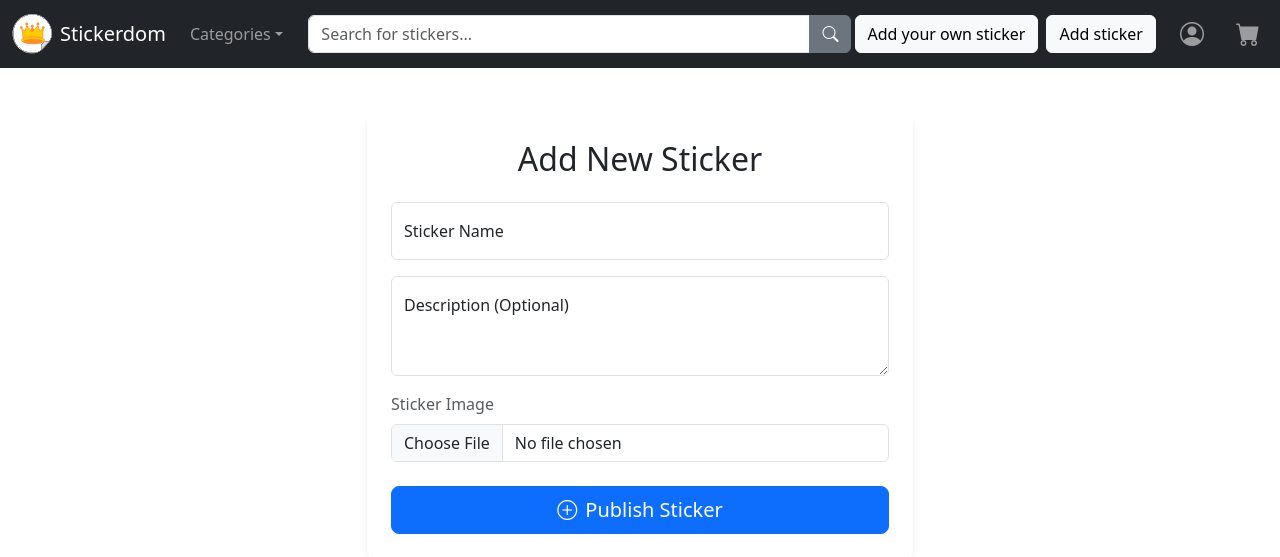
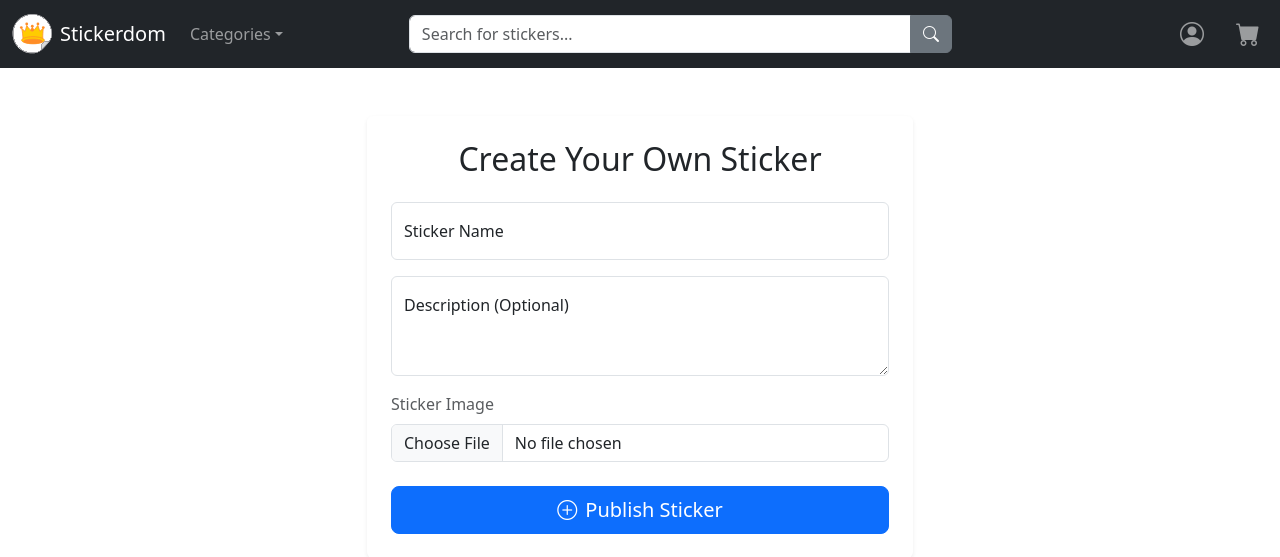
Before and after one commit to kvlvskyyy/slaptop, a Flask app: page /add_sticker_user in a window 1280 px wide. Shown: the top 557 px of the page. Run offline with Flask 3, Linux system fonts and the light colour scheme.

Commit message:
Different buttons appear for user and admin

```diff
--- a/app.py
+++ b/app.py
@@ -57,6 +57,13 @@ class OrderItem(db.Model):
     price_at_time = db.Column(db.Float, nullable=True)
     sticker_id = db.Column(db.Integer, db.ForeignKey('sticker.id'), nullable=False)
     order_id = db.Column(db.Integer, db.ForeignKey('order.id'), nullable=False)
+
+@app.context_processor
+def inject_user():
+    user = None
+    if 'user_id' in session:
+        user = User.query.get(session['user_id'])
+    return dict(user=user)
 
 def login_required(f):
     @wraps(f)
@@ -147,9 +154,10 @@ def update_quantity(item_id):
 
     db.session.commit()
     return redirect(url_for('cart'))
+#END OF NEW CODE FOR CART FUNCTIONALITY
 
 
-#END OF NEW CODE FOR CART FUNCTIONALITY
+
 @app.route('/')
 def index():
     query = request.form.get('search', '')
--- a/templates/add_sticker.html
+++ b/templates/add_sticker.html
@@ -11,7 +11,7 @@
                 <div class="card-body p-4">
     <form method="POST" enctype="multipart/form-data">
 
-        <h2 class="card-title text-center mb-4">Add New Sticker</h2>
+        <h2 class="card-title text-center mb-4">Add New Sticker (Admin)</h2>
 
                     <div class="form-floating mb-3">
                         <input type="text" class="form-control" id="nameInput" name="name" placeholder="Sticker Name" required>
--- a/templates/add_sticker_user.html
+++ b/templates/add_sticker_user.html
@@ -11,7 +11,7 @@
                 <div class="card-body p-4">
     <form method="POST" enctype="multipart/form-data">
 
-        <h2 class="card-title text-center mb-4">Add New Sticker</h2>
+        <h2 class="card-title text-center mb-4">Create Your Own Sticker</h2>
 
                     <div class="form-floating mb-3">
                         <input type="text" class="form-control" id="nameInput" name="name" placeholder="Sticker Name" required>
--- a/templates/admin.html
+++ b/templates/admin.html
@@ -2,9 +2,9 @@
 {% block title %}Admin - Stickerdom{% endblock %}
 {% block content %}
 <div class="container mt-5">
-        <div class="d-flex justify-content-between align-items-center mb-4">
-    <h1>Morning, sir!</h1>
-        </div>
+    <div class="d-flex justify-content-between align-items-center mb-4">
+        <h1>Morning, sir!</h1>
+    </div>
 
     <ul class="list-group">
         <li class="list-group-item p-3">
--- a/templates/base.html
+++ b/templates/base.html
@@ -56,8 +56,12 @@
 
           <ul class="navbar-nav ms-auto mb-2 mb-md-0 gap-3">
             <li class="nav-item align-items-center d-flex">
-              <a class="btn btn-light fs-6 me-2" href="{{url_for('add_sticker_user')}}">Add your own sticker</a>
-              <a class="btn btn-light fs-6" href="{{url_for('add_sticker')}}">Add sticker</a>
+              {% if user and not user.is_admin %}
+              <a class="btn btn-light fs-6 me-2" href="{{url_for('add_sticker_user')}}">Create Sticker</a>
+              {% endif %}
+              {% if user and user.is_admin %}
+                <a class="btn btn-light fs-6" href="{{url_for('add_sticker')}}">Add Admin Sticker</a>
+              {% endif %}
             </li>
             <li class="nav-item dropdown">
               <a class="nav-link fs-4" href="#" data-bs-toggle="dropdown"><i class="bi bi-person-circle"></i></a>
```
Also changed, not shown: instance/app.db (added).
